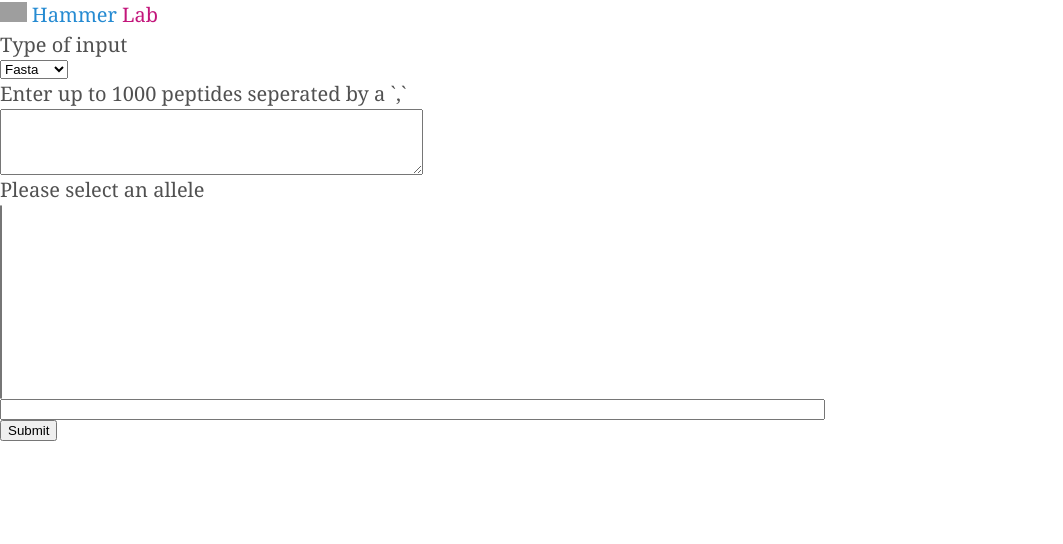
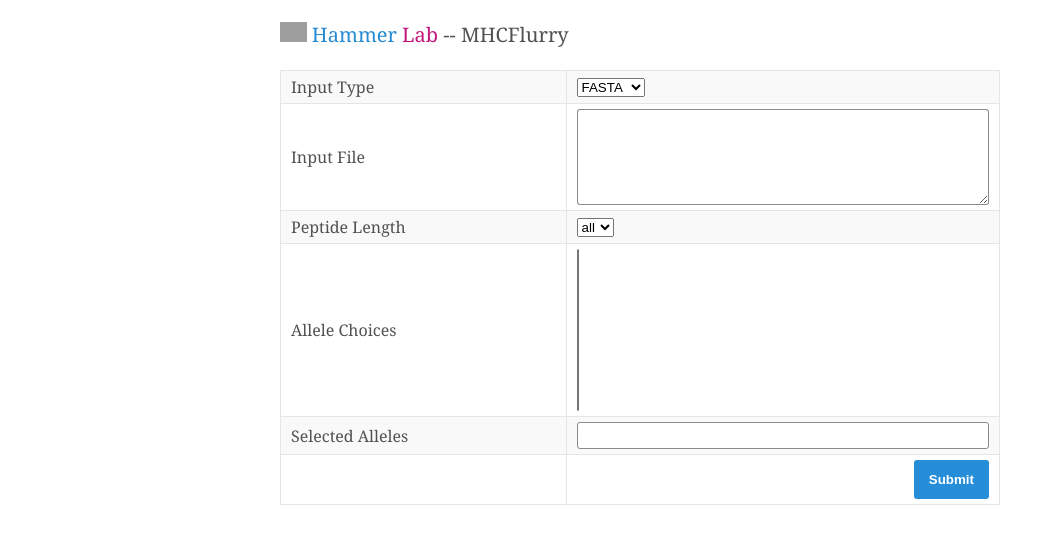
Before and after one commit to openvax/mhcflurry-web, a Flask app: page / in a window 1280 px wide. Shown: the top 544 px of the page, without its empty margins (0-1063 px from the left). Run offline with Flask 2, Linux system fonts and the light colour scheme; some libraries are stand-ins or nearby versions; grey boxes are pictures that could not be loaded.

Commit message:
styling improvments and added Flask Forms

```diff
--- a/app.py
+++ b/app.py
@@ -2,12 +2,43 @@
 from mhcflurry import Class1AffinityPredictor
 from mhctools import MHCflurry
 from Bio import SeqIO
+from io import StringIO
+from flask_wtf import Form
+from wtforms import *
+from wtforms.validators import DataRequired
+from wtforms.widgets import TextArea
+
 
 app = Flask(__name__)
 _predictor = Class1AffinityPredictor.load()
 
-from io import StringIO
 
+peptide_length_choices = [(str(i), str(i)) for i in range(8, 15)]
+peptide_length_choices = [('all', 'all')] + peptide_length_choices
+
+allele_choices = [(str(i), str(i)) for i in _predictor.supported_alleles]
+
+class MHCFlurry_Form(Form):
+    peptide_input_type = SelectField("Input Type",
+        choices=[('fasta', 'FASTA'), ('peptide', 'Peptide')],
+        validators=[validators.InputRequired()],
+    )
+
+    peptide_contents = StringField("Input File", widget=TextArea())
+
+    selected_alleles = StringField("Selected Alleles")
+
+    peptide_length = SelectField("Peptide Length",
+        choices=peptide_length_choices,
+        validators=[validators.InputRequired()],
+    )
+
+    allele = SelectField("Allele Choices",
+        choices=allele_choices,
+        validators=[validators.InputRequired()],
+    )
+
+    selected_alleles = StringField('Selected Alleles')
 
 def predict_peptide(protein_sequence_list, alleles):
     predictor = MHCflurry(alleles=alleles)
@@ -28,7 +59,6 @@
     }
     return predict_peptide(protein_sequences, alleles)
 
-
 def process_results(results, alleles):
     processed_result = {}
     for result in results:
@@ -38,24 +68,39 @@
     return processed_result
 
 @app.route('/')
-def hello_world():
-    return render_template('index.html', alleles=_predictor.supported_alleles)
+def index():
+    return render_template('index.html', alleles=_predictor.supported_alleles, form=MHCFlurry_Form())
 
 @app.route('/results', methods=["POST"])
 def get_results():
 
-    peptide_type = "FASTA" if request.form['peptide_type'] == "fasta" else "peptide"
+    try:
+        form = MHCFlurry_Form(request.form)
+        print("a")
+        if not form.validate():
+            return "invalid form"
+        print("a")
 
-    alleles = request.form['alleles']
-    alleles = alleles.split(';')
-    alleles = [str(allele) for allele in alleles if allele != ""]
-    result = None
-    if peptide_type == "FASTA":
-        result = predict_fasta(str(request.form['peptides']), alleles=alleles)
-    else:
-        result = predict_peptide([str(request.form['peptides'])], alleles=alleles)
-    return render_template('result.html', result=process_results(result, alleles), alleles=alleles)
+        peptide_type = form.peptide_input_type.data
+        print("a")
 
+        alleles = form.selected_alleles.data
+        print("a")
+        alleles = alleles.split(';')
+        print("a")
+        alleles = [str(allele) for allele in alleles if allele != ""]
+        result = None
+        print("a")
+        print(peptide_type)
+        if peptide_type == "fasta":
+            print("blah")
+            result = predict_fasta(str(form.peptide_contents.data), alleles=alleles)
+        else:
+            result = predict_peptide([str(form.peptide_contents.data)], alleles=alleles)
+        print("z")
+        return render_template('result.html', result=process_results(result, alleles), alleles=alleles)
+    except Exception as e:
+        return str(e)
 
 app.debug = True
 app.run()
--- a/requirements.txt
+++ b/requirements.txt
@@ -1 +1,2 @@
 flask
+Flask-WTF
--- a/static/hammerlab.css
+++ b/static/hammerlab.css
@@ -79,3 +79,27 @@
   position: relative;
   top: -1em;
 }
+
+
+textarea#peptide_contents {
+    width: 100%;
+    border-radius: 3px;
+    border-color: rgba(50, 50, 50, 0.57);}
+
+input#selected_alleles {
+    width: 100%;
+    padding: 5px;
+    border: 1px #8a8a8a solid;
+    border-radius: 3px;
+}
+
+.submit_button {
+  float: right;
+  background-color: #268dd8;
+  border: none;
+  border-radius: 3px;
+  padding: 12 15 12 15;
+  color: white;
+  font-weight: bold;
+}
+}
--- a/templates/base.html
+++ b/templates/base.html
@@ -1,6 +1,5 @@
 <html>
   <head>
-
   <link rel="stylesheet" href="{{ url_for('static', filename='poole.css') }} ">
   <link rel="stylesheet" href="{{ url_for('static', filename='syntax.css') }} ">
   <link rel="stylesheet" href="{{ url_for('static', filename='lanyon.css') }}">
@@ -8,15 +7,17 @@
   <link rel="stylesheet" href="{{ url_for('static', filename='team.css') }}">
   <link rel="stylesheet" href="http://fonts.googleapis.com/css?family=PT+Serif:400,400italic,700%7CPT+Sans:400">
   <link href="//netdna.bootstrapcdn.com/font-awesome/4.0.3/css/font-awesome.css" rel="stylesheet">
-
+    <script src="https://ajax.googleapis.com/ajax/libs/jquery/3.2.1/jquery.min.js"></script>
   <body>
 
-  <div class="inline">
+<div class="container content">
+
+  <div style="padding-top:20px; padding-bottom: 20px;" class="inline">
             <img src="http://www.hammerlab.org/public/ismms%20logo%20no%20text.png">
-            <a href="/" title="Home">Hammer <span id="poc">Lab</span></a>
+            <a href="/" title="Home">Hammer <span id="poc">Lab</span></a> -- MHCFlurry
     </div>
     {% block content %}
     {% endblock %}
-    </div>
+  </div>
   </body>
 </html>
--- a/templates/index.html
+++ b/templates/index.html
@@ -2,37 +2,32 @@
 {% block content -%}
 
 <form action="/results" method="post">
-
-
-
-<div>
-<label>Type of input </label>
-<select name="peptide_type" size="1">
-<option value="fasta" selected="">Fasta</option>
-<option value="peptide">Peptide</option>
-</select>
-</div>
-
-<div>
-<label>Enter up to 1000 peptides seperated by a `,`</label>
-<textarea name="peptides" rows="4" cols="50">
-</textarea>
-</div>
-
-<div>
-<label>Please select an allele</label>
-<select name="allele" size="12" class="form-control" onchange="addAllele(this)">
-    {% for allele in alleles %}
-    <option value="{{allele}}">{{allele}}</option>
-   {% endfor %}
-</select>
-</br>
-<input id='alleles' spellcheck="false" name="alleles" type="text" value="" size="100">
-
-</div>
-
-<input type="submit"/>
-
+<table>
+<tr>
+    <td>{{form.peptide_input_type.label}}</td>
+    <td>{{form.peptide_input_type}}</td>
+</tr>
+<tr>
+    <td>{{form.peptide_contents.label}}</td>
+    <td>{{form.peptide_contents(rows=6)}}</td>
+</tr>
+<tr>
+    <td>{{form.peptide_length.label}}</td>
+    <td>{{form.peptide_length}}</td>
+</tr>
+<tr>
+    <td>{{form.allele.label}}</td>
+    <td>{{form.allele(size=10, onchange="addAllele(this)")}}</td>
+</tr>
+<tr>
+    <td>{{form.selected_alleles.label}}</td>
+    <td>{{form.selected_alleles}}</td>
+</tr>
+<tr>
+    <td></td>
+    <td><input class="submit_button" type="submit"/></td>
+</tr>
+</table>
 
 </form>
 
@@ -40,7 +35,7 @@
 
 function addAllele(e) {
     debugger
-    var allelesElement = document.getElementById('alleles')
+    var allelesElement = document.getElementById('selected_alleles')
     allelesElement.value = allelesElement.value += e.value+';'
 }
 
```
Also changed, not shown: templates/result.html (+3 -7 lines), README.md.
